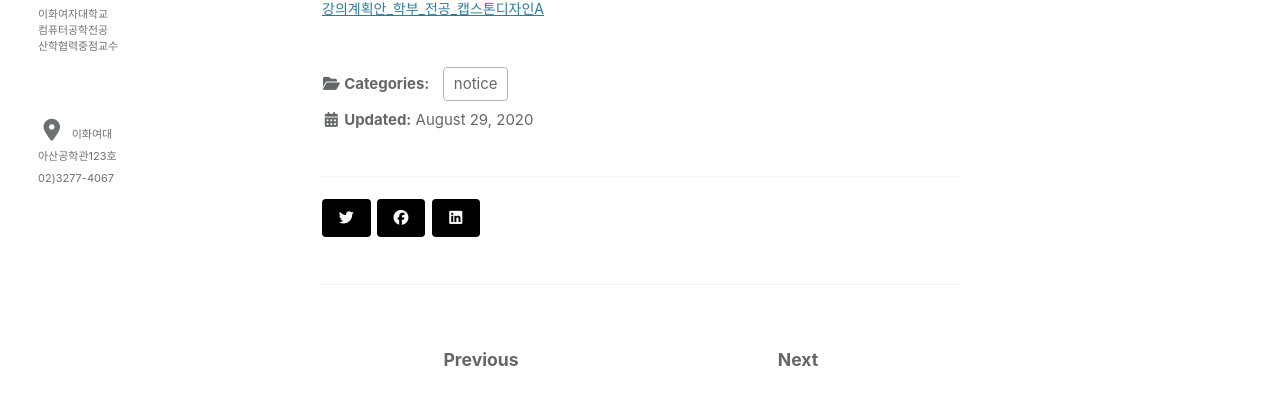
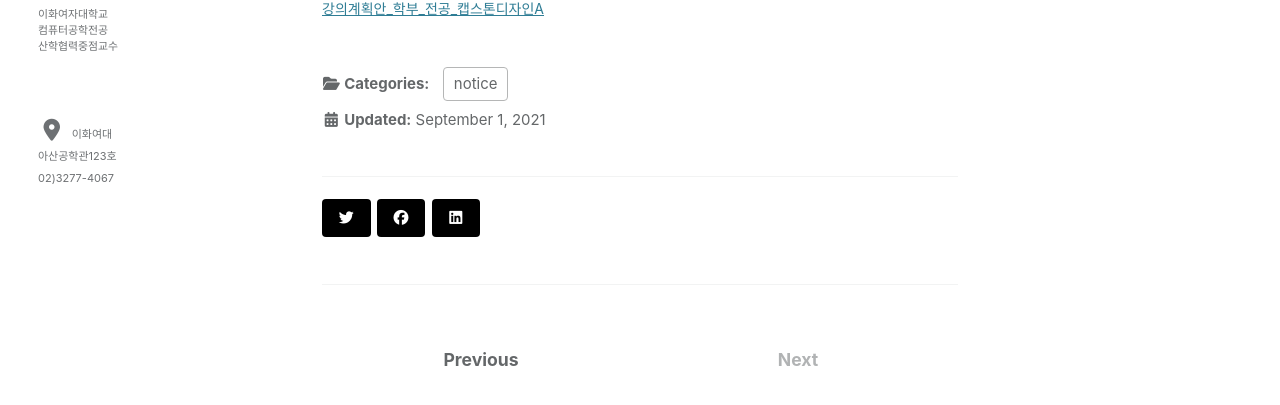
Before and after one commit to faculty-hieonn/faculty-hieonn.github.io, a Jekyll site: the page built from _posts/2021-09-01-2021-2-syllabus.md, in a window 1280 px wide and 900 px high. Shown: the part 267-672 px from the top of the window. Built offline with Jekyll 4.4.1, drawn with Linux system fonts in a browser that asks for light colours; cached includes are drawn as plain includes; nearby versions of some CDN libraries; some of the changed text lies outside the part shown.

Commit message:
강의계획서

```diff
--- a/_posts/2020-08-29-2021-2-syllabus.md
+++ b/_posts/2021-09-01-2021-2-syllabus.md
@@ -1,6 +1,6 @@
 ---
 title: "2020-2학기 학부 강의계획서"
-date: 2020-08-29 08:26:28 -0400
+date: 2021-09-1 08:26:28 -0400
 categories: notice
 ---
 
```
